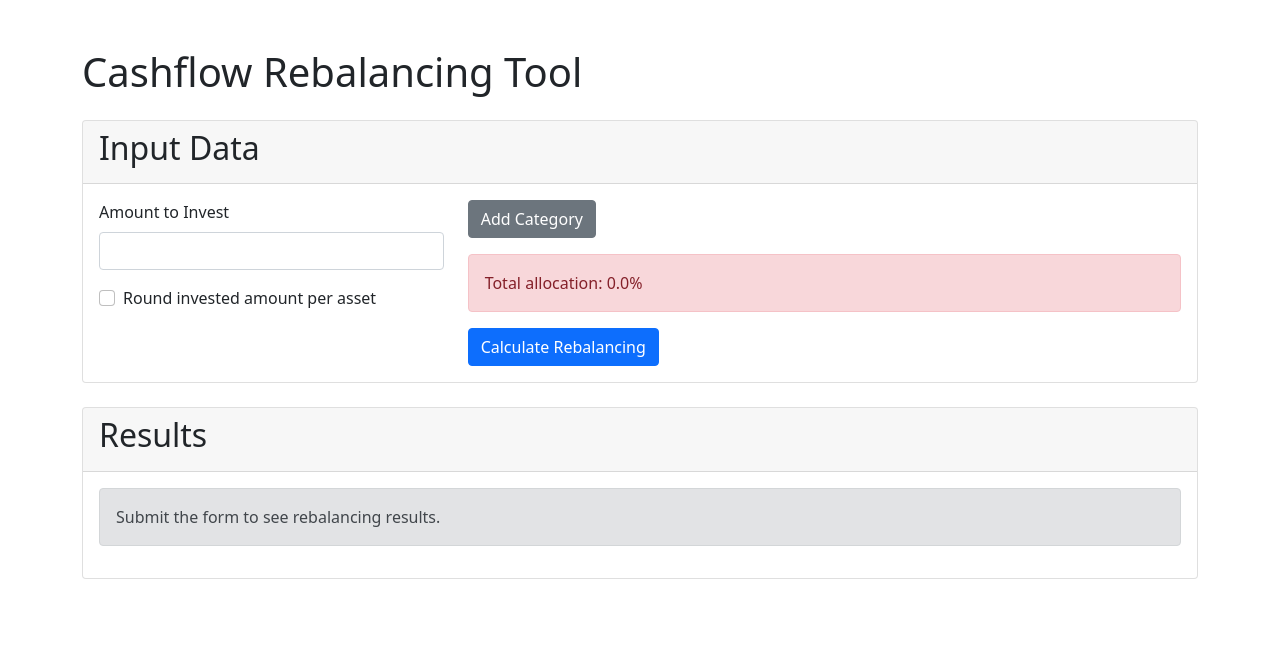
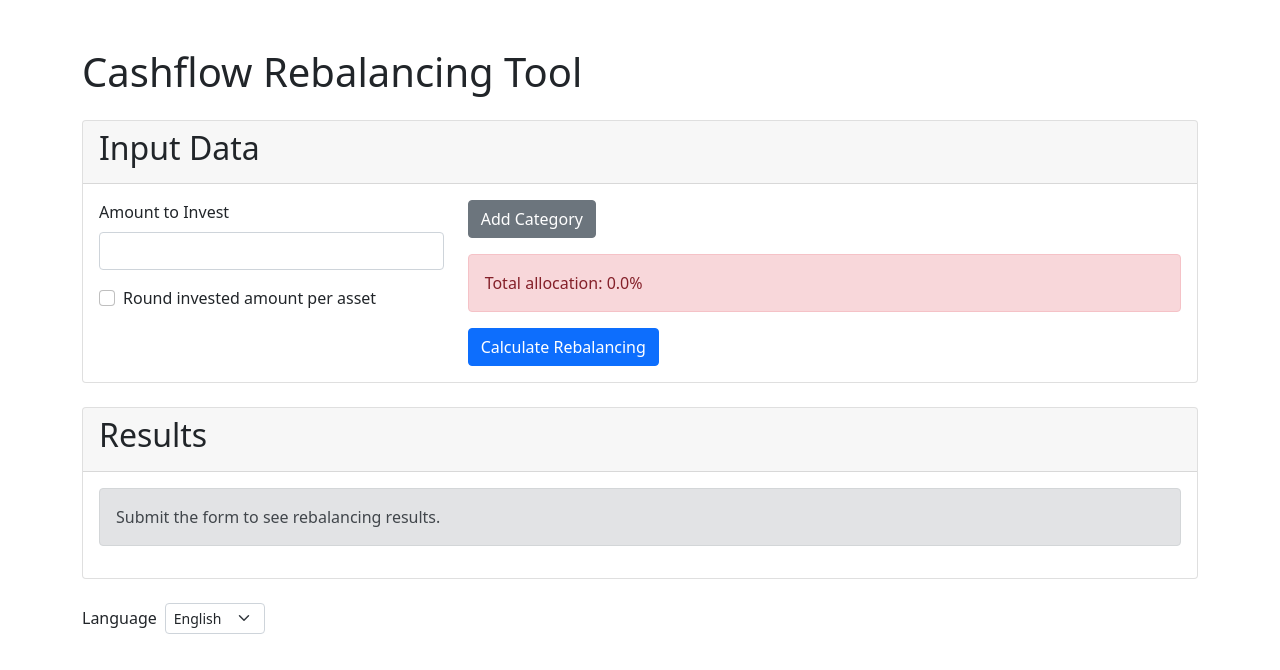
Before and after one commit to smichaelsen/rebalance, a website with bundled scripts: page index.html in a window 1280 px wide. Built offline with nearby package versions, Linux system fonts and the light colour scheme.

Commit message:
feat: add language switch

```diff
--- a/index.html
+++ b/index.html
@@ -2,7 +2,7 @@
 <html>
 <head>
     <meta charset="UTF-8">
-    <title>Cashflow Rebalancing Calculator</title>
+    <title data-label="app_title"></title>
     <link rel="stylesheet" href="bootstrap.min.css"/>
     <script src="js/main.js" type="module"></script>
     <style>
@@ -13,27 +13,31 @@
         tfoot {
             font-style: italic;
         }
+
+        reb-language-select {
+            display: inline-block;
+        }
     </style>
 </head>
 <body>
 <div class="container mt-5">
-    <h1 class="mb-4">Cashflow Rebalancing Tool</h1>
+    <h1 class="mb-4" data-label="h1_title"></h1>
     <div class="row">
         <div class="col-md-12 mb-4">
             <div class="card">
                 <div class="card-header">
-                    <h2 class="card-title">Input Data</h2>
+                    <h2 class="card-title" data-label="input_data_title"></h2>
                 </div>
                 <div class="card-body">
                     <form id="rebalancingForm" class="row">
                         <div class="col-md-4">
                             <div class="mb-3">
-                                <label for="amountToInvest" class="form-label">Amount to Invest</label>
+                                <label for="amountToInvest" class="form-label" data-label="amount_to_invest_label"></label>
                                 <input type="number" class="form-control" id="amountToInvest" step="0.01" min="0" required>
                             </div>
                             <div class="mb-3 form-check">
                                 <input type="checkbox" class="form-check-input" id="roundInvestedAmount">
-                                <label class="form-check-label" for="roundInvestedAmount">Round invested amount per asset</label>
+                                <label class="form-check-label" for="roundInvestedAmount" data-label="round_invested_label"></label>
                             </div>
                         </div>
                         <div class="col-md-8">
@@ -42,33 +46,30 @@
                             </div>
 
                             <div class="mb-3">
-                                <button type="button" id="addCategoryBtn" class="btn btn-secondary">Add Category
-                                </button>
+                                <button type="button" id="addCategoryBtn" class="btn btn-secondary" data-label="add_category_button"></button>
                             </div>
 
                             <div class="mb-3">
                                 <div class="alert alert-info">
-                                    Total allocation: <span id="totalAllocation">0</span>%
+                                    <span data-label="total_allocation_prefix"></span> <span id="totalAllocation">0</span>%
                                 </div>
                             </div>
 
-                            <button type="submit" class="btn btn-primary">Calculate Rebalancing</button>
+                            <button type="submit" class="btn btn-primary" data-label="calculate_button"></button>
                         </div>
                     </form>
                 </div>
             </div>
         </div>
 
-        <div class="col-md-12">
+        <div class="col-md-12 mb-4">
             <div class="card">
                 <div class="card-header">
-                    <h2 class="card-title">Results</h2>
+                    <h2 class="card-title" data-label="results_title"></h2>
                 </div>
                 <div class="card-body">
                     <div id="resultsContainer">
-                        <div class="alert alert-secondary">
-                            Submit the form to see rebalancing results.
-                        </div>
+                        <div class="alert alert-secondary" data-label="submit_form_to_see_results"></div>
                     </div>
                 </div>
             </div>
@@ -78,7 +79,7 @@
 
     <!-- Templates for results rendering -->
     <template id="no-results-template">
-        <div class="alert alert-secondary">No results to display.</div>
+        <div class="alert alert-secondary" data-label="no_results"></div>
     </template>
 
     <template id="result-row-template">
@@ -96,18 +97,18 @@
         <table class="table table-sm table-striped mb-0">
             <thead>
             <tr>
-                <th>Asset</th>
-                <th>Target</th>
-                <th>Before</th>
-                <th>Added</th>
-                <th>New Value</th>
-                <th>Achieved</th>
+                <th data-label="table_header_asset"></th>
+                <th data-label="table_header_target"></th>
+                <th data-label="table_header_before"></th>
+                <th data-label="table_header_added"></th>
+                <th data-label="table_header_new_value"></th>
+                <th data-label="table_header_achieved"></th>
             </tr>
             </thead>
             <tbody></tbody>
             <tfoot>
             <tr>
-                <th>Total</th>
+                <th data-label="table_footer_total"></th>
                 <th></th>
                 <th></th>
                 <th class="text-end" data-total="added"></th>
@@ -123,27 +124,27 @@
         <div class="category-item mb-3 p-3 border rounded">
             <div class="row">
                 <div class="col-md-6 mb-2">
-                    <input type="text" class="form-control category-name" placeholder="Asset name .." required>
+                    <input type="text" class="form-control category-name" data-label-placeholder="category_asset_placeholder" required>
                 </div>
                 <div class="col-md-4 mb-2">
-                    <input type="text" class="form-control category-isin" placeholder="ISIN (optional) ..">
+                    <input type="text" class="form-control category-isin" data-label-placeholder="category_isin_placeholder">
                 </div>
                 <div class="col-md-2 mb-2">
-                    <button type="button" class="btn btn-sm btn-outline-secondary move-up" title="Move Up">↑</button>
-                    <button type="button" class="btn btn-sm btn-outline-secondary move-down" title="Move Down">↓</button>
+                    <button type="button" class="btn btn-sm btn-outline-secondary move-up" data-label-title="move_up_title">↑</button>
+                    <button type="button" class="btn btn-sm btn-outline-secondary move-down" data-label-title="move_down_title">↓</button>
                 </div>
             </div>
             <div class="row">
                 <div class="col-md-6 mb-2">
-                    <label class="form-label">Target Allocation (%)</label>
+                    <label class="form-label" data-label="target_allocation_label"></label>
                     <input type="number" class="form-control category-target" step="0.1" min="0" max="100" required>
                 </div>
                 <div class="col-md-4 mb-2">
-                    <label class="form-label">Current Value</label>
+                    <label class="form-label" data-label="current_value_label"></label>
                     <input type="number" class="form-control category-current" step="0.01" min="0" required value="0">
                 </div>
                 <div class="col-md-2 mb-2">
-                    <button type="button" class="btn btn-sm btn-danger remove-category">Remove</button>
+                    <button type="button" class="btn btn-sm btn-danger remove-category" data-label="remove_button"></button>
                 </div>
             </div>
         </div>
--- /dev/null
+++ b/js/components/reb-language-select.js
@@ -0,0 +1,174 @@
+class RebLanguageSelect extends HTMLElement {
+  static get observedAttributes() {
+    return ['label', 'options', 'name'];
+  }
+
+  // Centralized markup template (no Shadow DOM)
+  static get template() {
+    if (!this._template) {
+      const tpl = document.createElement('template');
+      tpl.innerHTML = `
+        <div class="reb-lang-wrapper d-inline-flex align-items-center gap-2">
+          <label class="form-label mb-0"></label>
+          <select class="form-select form-select-sm"></select>
+        </div>
+      `;
+      this._template = tpl;
+    }
+    return this._template;
+  }
+
+  constructor() {
+    super();
+    this._onChange = this._onChange.bind(this);
+    // Do not render DOM in constructor. Just initialize fields.
+    this._labelEl = null;
+    this._selectEl = null;
+    this._listenerAttached = false;
+    this._cachedSelectId = null;
+
+    this._storageKey = 'reb-language-select:value';
+    try {
+      const stored = localStorage.getItem(this._storageKey);
+      this._selectedValue = stored ?? null;
+    } catch (e) {
+      // localStorage may be unavailable (privacy mode). Fail gracefully.
+      this._selectedValue = null;
+    }
+  }
+
+  connectedCallback() {
+    this._render();
+  }
+
+  disconnectedCallback() {
+    if (this._selectEl && this._listenerAttached) {
+      this._selectEl.removeEventListener('change', this._onChange);
+      this._listenerAttached = false;
+    }
+  }
+
+  attributeChangedCallback(name, oldValue, newValue) {
+    if (oldValue === newValue) return;
+    this._render();
+  }
+
+  _render() {
+    // Create DOM if not present
+    if (!this._labelEl || !this._selectEl) {
+      if (!this.querySelector('select')) {
+        const fragment = RebLanguageSelect.template.content.cloneNode(true);
+        this.appendChild(fragment);
+      }
+      this._labelEl = this.querySelector('label');
+      this._selectEl = this.querySelector('select');
+    }
+
+    if (!this._labelEl || !this._selectEl) return; // safety guard
+
+    // Accessibility: connect label and select with id/for
+    const baseId = this.getAttribute('id');
+    if (baseId) {
+      this._cachedSelectId = `${baseId}-select`;
+    } else if (!this._cachedSelectId) {
+      this._cachedSelectId = `reb-lang-sel-${Math.random().toString(36).slice(2, 9)}`;
+    }
+    this._selectEl.id = this._cachedSelectId;
+    this._labelEl.setAttribute('for', this._cachedSelectId);
+
+    // Reflect name
+    const nameAttr = this.getAttribute('name');
+    this._selectEl.name = nameAttr ?? '';
+
+    // Render content
+    this._renderLabel();
+    this._renderOptions();
+
+    // Attach listener once
+    if (!this._listenerAttached) {
+      this._selectEl.addEventListener('change', this._onChange);
+      this._listenerAttached = true;
+    }
+  }
+
+  _renderLabel() {
+    this._labelEl.textContent = this.getAttribute('label') ?? '';
+  }
+
+  _parseOptionsAttr() {
+    const raw = this.getAttribute('options');
+    if (!raw) return [];
+
+    try {
+      const parsed = JSON.parse(raw);
+      if (Array.isArray(parsed)) {
+        return parsed.map((item) => {
+          if (Array.isArray(item)) {
+            return { value: String(item[0]), label: String(item[1] ?? item[0]) };
+          }
+          if (item && typeof item === 'object') {
+            const v = 'value' in item ? item.value : item.code ?? item.lang ?? '';
+            const l = 'label' in item ? item.label : item.name ?? v;
+            return { value: String(v), label: String(l) };
+          }
+          return { value: String(item), label: String(item) };
+        });
+      }
+      console.error('reb-language-select: options attribute must be a JSON array');
+      return [];
+    } catch (e) {
+      console.error('reb-language-select: options attribute must be valid JSON array', e);
+      return [];
+    }
+  }
+
+  _renderOptions() {
+    const options = this._parseOptionsAttr();
+
+    // Remember the current or persisted value before re-rendering options
+    const preferredValue = this._selectEl?.value || this._selectedValue || '';
+
+    this._selectEl.innerHTML = '';
+    for (const opt of options) {
+      const optionEl = document.createElement('option');
+      optionEl.value = opt.value;
+      optionEl.textContent = opt.label;
+      this._selectEl.appendChild(optionEl);
+    }
+
+    // Try to restore previous or persisted selection
+    if (preferredValue) {
+      this._selectEl.value = preferredValue;
+    }
+
+    // Ensure _selectedValue tracks the actual selection
+    this._selectedValue = this._selectEl.value || null;
+
+    // If we restored a value successfully, no need to do more. If not found, the browser keeps first option.
+  }
+
+  _onChange() {
+    // Update internal state and persist selection
+    this._selectedValue = this._selectEl.value;
+    try {
+      localStorage.setItem(this._storageKey, this._selectedValue);
+    } catch (e) {
+      // ignore storage failures
+    }
+
+    const selectedOption = this._selectEl.options[this._selectEl.selectedIndex];
+    const detail = {
+      value: this._selectEl.value,
+      label: selectedOption ? selectedOption.textContent : undefined,
+    };
+    // Note: event name follows the exact spelling requested: reb-langauge-select:change
+    const ev = new CustomEvent('reb-langauge-select:change', {
+      bubbles: true,
+      composed: true,
+      detail,
+    });
+    this.dispatchEvent(ev);
+  }
+}
+
+customElements.define('reb-language-select', RebLanguageSelect);
--- a/js/main.js
+++ b/js/main.js
@@ -1,11 +1,23 @@
+import './components/reb-language-select.js';
+
 import initializeInputForm from "./modules/input-form.js";
 import renderResult from "./modules/result-renderer.js";
 import calculate from "./modules/calculator/index.js";
+import { applyLabels } from "./modules/apply-labels.js";
+import { label, setLanguage } from "./modules/labels.js";
 
 /**
  * @typedef {import('./types.js').Category} Category
  * @typedef {import('./types.js').InputFormSubmitDetail} InputFormSubmitDetail
  */
+
+// Apply labels to the main document and to all templates so their content is localized when cloned
+applyLabels(document);
+
+document.querySelectorAll('template').forEach((tpl) => {
+    // tpl.content is a DocumentFragment
+    applyLabels(tpl.content);
+});
 
 initializeInputForm();
 
@@ -20,3 +32,21 @@ const onInputFormSubmit = (event) => {
 };
 
 document.addEventListener('input-form:submit', onInputFormSubmit);
+
+const languageSelect = document.createElement('reb-language-select');
+languageSelect.classList.add('mb-4');
+languageSelect.setAttribute('label', label('select_language'));
+languageSelect.setAttribute('options', JSON.stringify([
+    { value: 'en', label: 'English' },
+    { value: 'de', label: 'Deutsch' },
+    { value: 'es', label: 'Español' },
+]));
+document.querySelector('.container').appendChild(languageSelect);
+document.addEventListener('reb-langauge-select:change', (event) => {
+    setLanguage(event.detail.value);
+    applyLabels(document);
+    languageSelect.setAttribute('label', label('select_language'));
+    document.querySelectorAll('template').forEach((tpl) => {
+        applyLabels(tpl.content);
+    });
+});
--- /dev/null
+++ b/js/modules/apply-labels.js
@@ -0,0 +1,19 @@
+import { label } from "./labels.js";
+
+export function applyLabels(root) {
+    // set textContent for elements with data-label
+    root.querySelectorAll('[data-label]').forEach((el) => {
+        const key = el.getAttribute('data-label');
+        el.textContent = label(key);
+    });
+    // set placeholder for elements with data-label-placeholder
+    root.querySelectorAll('[data-label-placeholder]').forEach((el) => {
+        const key = el.getAttribute('data-label-placeholder');
+        el.setAttribute('placeholder', label(key));
+    });
+    // set title for elements with data-label-title
+    root.querySelectorAll('[data-label-title]').forEach((el) => {
+        const key = el.getAttribute('data-label-title');
+        el.setAttribute('title', label(key));
+    });
+}
--- /dev/null
+++ b/js/modules/labels.js
@@ -0,0 +1,101 @@
+let currentLanguage = 'en';
+
+const labels = {
+    en: {
+        app_title: 'Cashflow Rebalancing Calculator',
+        h1_title: 'Cashflow Rebalancing Tool',
+        input_data_title: 'Input Data',
+        amount_to_invest_label: 'Amount to Invest',
+        round_invested_label: 'Round invested amount per asset',
+        add_category_button: 'Add Category',
+        total_allocation_prefix: 'Total allocation:',
+        calculate_button: 'Calculate Rebalancing',
+        results_title: 'Results',
+        submit_form_to_see_results: 'Submit the form to see rebalancing results.',
+        no_results: 'No results to display.',
+        table_header_asset: 'Asset',
+        table_header_target: 'Target',
+        table_header_before: 'Before',
+        table_header_added: 'Added',
+        table_header_new_value: 'New Value',
+        table_header_achieved: 'Achieved',
+        table_footer_total: 'Total',
+        category_asset_placeholder: 'Asset name ..',
+        category_isin_placeholder: 'ISIN (optional) ..',
+        move_up_title: 'Move Up',
+        move_down_title: 'Move Down',
+        target_allocation_label: 'Target Allocation (%)',
+        current_value_label: 'Current Value',
+        remove_button: 'Remove',
+        select_language: 'Language',
+    },
+    de: {
+        app_title: 'Cashflow Rebalancing Rechner',
+        h1_title: 'Cashflow Rebalancing Tool',
+        input_data_title: 'Eingabe',
+        amount_to_invest_label: 'Zu investierender Betrag',
+        round_invested_label: 'Investierten Betrag pro Asset runden',
+        add_category_button: 'Asset hinzufügen',
+        total_allocation_prefix: 'Gesamtallokation:',
+        calculate_button: 'Rebalancing berechnen',
+        results_title: 'Ergebnisse',
+        submit_form_to_see_results: 'Formular absenden, um die Rebalancing-Ergebnisse zu sehen.',
+        no_results: 'Keine Ergebnisse zum Anzeigen.',
+        table_header_asset: 'Asset',
+        table_header_target: 'Ziel',
+        table_header_before: 'Vorher',
+        table_header_added: 'Hinzugefügt',
+        table_header_new_value: 'Neuer Wert',
+        table_header_achieved: 'Erreicht',
+        table_footer_total: 'Summe',
+        category_asset_placeholder: 'Asset-Name ..',
+        category_isin_placeholder: 'ISIN (optional) ..',
+        move_up_title: 'Nach oben',
+        move_down_title: 'Nach unten',
+        target_allocation_label: 'Zielallokation (%)',
+        current_value_label: 'Aktueller Wert',
+        remove_button: 'Entfernen',
+        select_language: 'Sprache',
+    },
+    es: {
+        app_title: 'Calculadora de rebalanceo de flujo de caja',
+        h1_title: 'Calculadora de rebalanceo de flujo de caja',
+        input_data_title: 'Entrada',
+        amount_to_invest_label: 'Monto a invertir',
+        round_invested_label: 'Redondear monto invertido por activo',
+        add_category_button: 'Agregar activo',
+        total_allocation_prefix: 'Asignación total:',
+        calculate_button: 'Calcular rebalanceo',
+        results_title: 'Resultados',
+        submit_form_to_see_results: 'Envíe el formulario para ver los resultados del rebalanceo.',
+        no_results: 'No hay resultados para mostrar.',
+        table_header_asset: 'Activo',
+        table_header_target: 'Objetivo',
+        table_header_before: 'Antes',
+        table_header_added: 'Añadido',
+        table_header_new_value: 'Nuevo valor',
+        table_header_achieved: 'Alcanzado',
+        table_footer_total: 'Total',
+        category_asset_placeholder: 'Nombre del activo ..',
+        category_isin_placeholder: 'ISIN (opcional) ..',
+        move_up_title: 'Mover arriba',
+        move_down_title: 'Mover abajo',
+        target_allocation_label: 'Asignación objetivo (%)',
+        current_value_label: 'Valor actual',
+        remove_button: 'Eliminar',
+        select_language: 'Idioma',
+    },
+}
+
+export function label (key) {
+    return labels[currentLanguage][key] || key;
+}
+
+export function setLanguage(lang) {
+    if (labels[lang]) {
+        currentLanguage = lang;
+    } else {
+        console.warn(`Language "${lang}" not supported, falling back to "en".`);
+        currentLanguage = 'en';
+    }
+}
```
